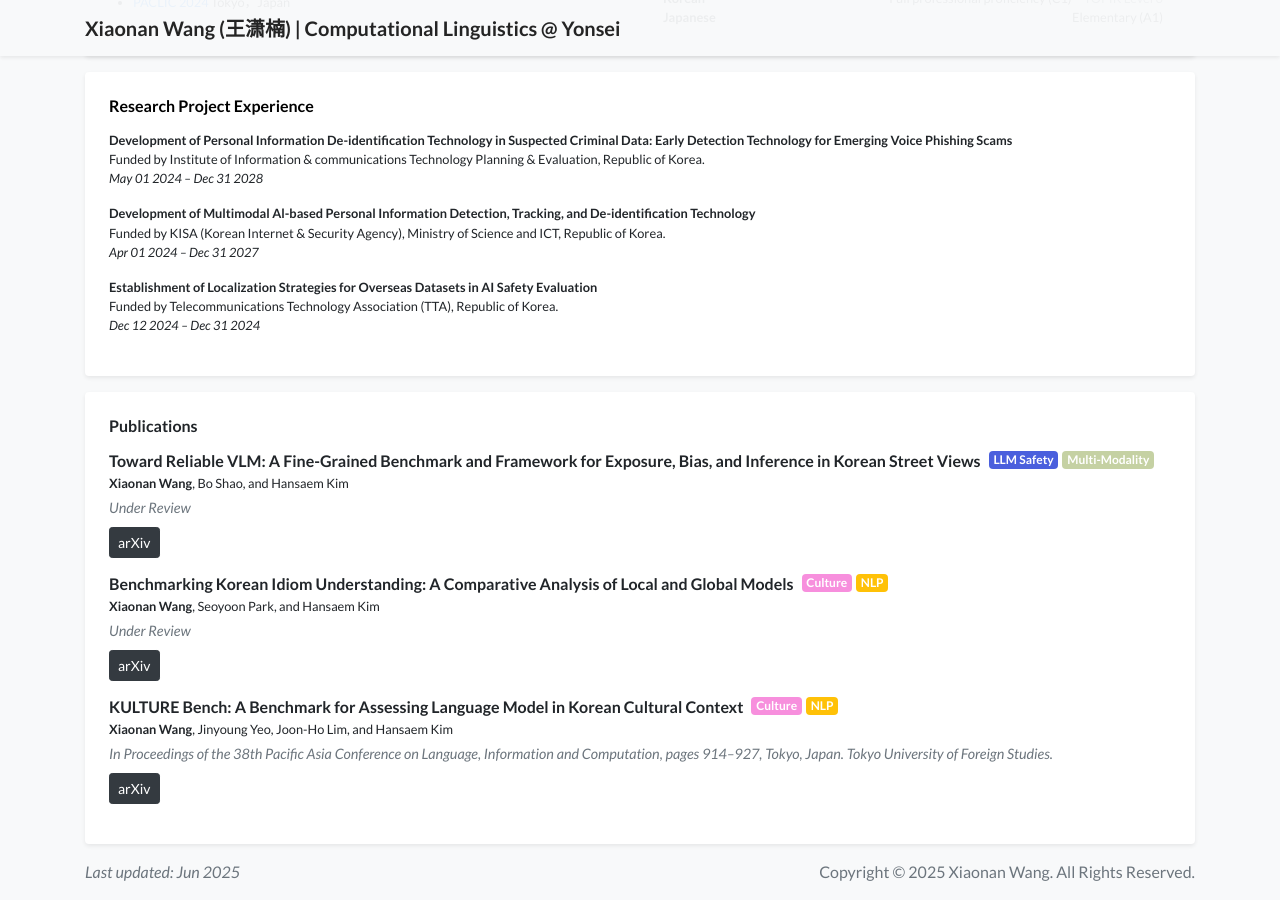
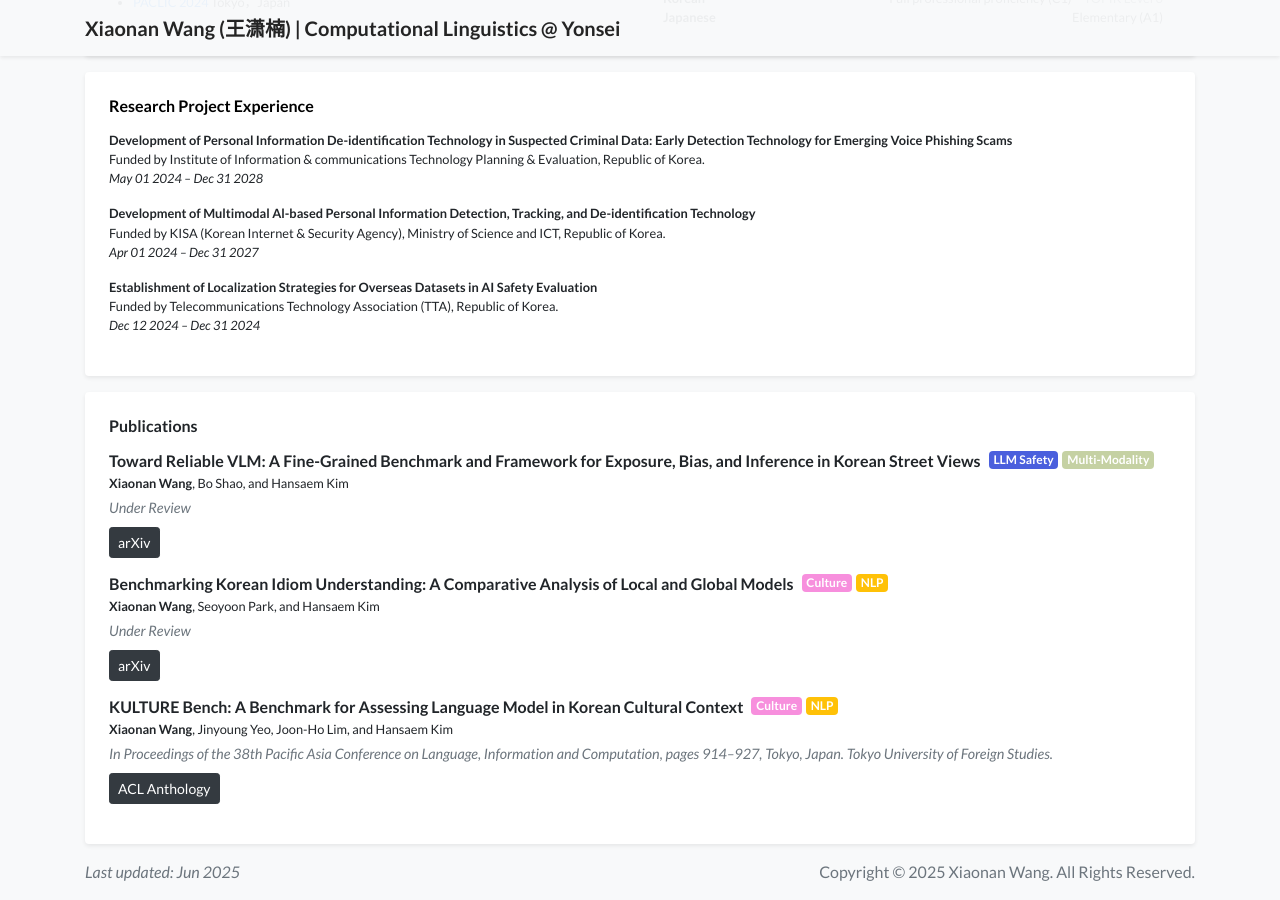
Before and after one commit to wangxiaonan-git/wangxiaonan-git.github.io, a Jekyll site: the page built from index.html, in a window 1280 px wide and 900 px high, scrolled down 883 px. Built offline with Jekyll 4.4.1, drawn with Linux system fonts in a browser that asks for light colours; a style sheet for code colours, icons or effects is not loaded.

Commit message:
Update index.html

```diff
--- a/index.html
+++ b/index.html
@@ -83,7 +83,7 @@ num_selected: 10
             <strong>Xiaonan Wang</strong>, Jinyoung Yeo, Joon-Ho Lim, and Hansaem Kim
           </p>
           <p class="text-muted font-italic mb-2" style="font-size: 0.9rem;"> In Proceedings of the 38th Pacific Asia Conference on Language, Information and Computation, pages 914–927, Tokyo, Japan. Tokyo University of Foreign Studies.</p>
-          <a href="https://aclanthology.org/2024.paclic-1.88/" class="btn btn-sm btn-dark">arXiv</a>
+          <a href="https://aclanthology.org/2024.paclic-1.88/" class="btn btn-sm btn-dark">ACL Anthology</a>
         </div>
 
       </div>
```
